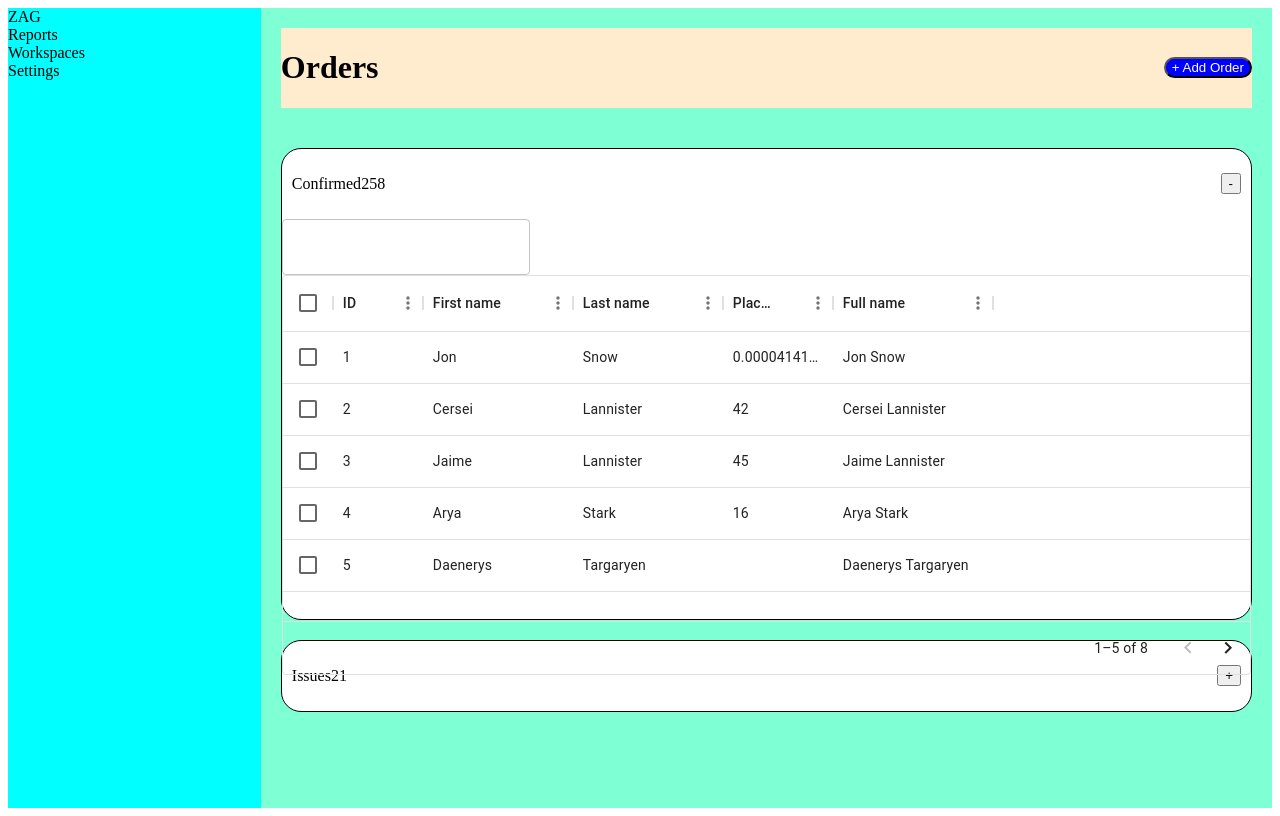
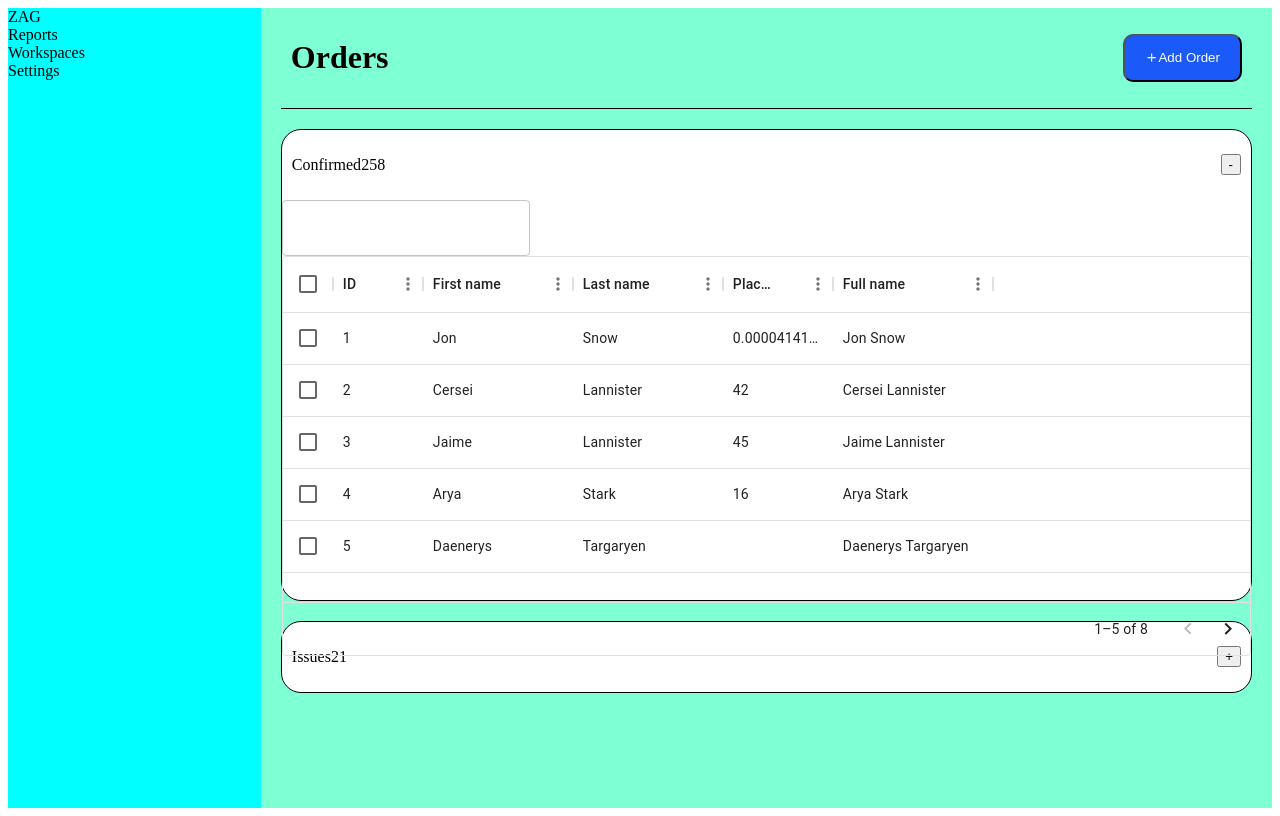
Before and after one commit to Mohit-9440/ajargh-dashboard-screen, a React (Create React App) app: page / in a window 1280 px wide. Built offline with nearby package versions, Linux system fonts and the light colour scheme.

Commit message:
header updated

```diff
--- a/package.json
+++ b/package.json
@@ -12,6 +12,7 @@
     "@testing-library/user-event": "^13.5.0",
     "react": "^18.2.0",
     "react-dom": "^18.2.0",
+    "react-icons": "^4.9.0",
     "react-scripts": "5.0.1",
     "web-vitals": "^2.1.4"
   },
--- a/src/component/header/Header.jsx
+++ b/src/component/header/Header.jsx
@@ -1,11 +1,17 @@
 import React from 'react'
 import './header.css'
+import { IoMdAdd } from 'react-icons/io'
 const Header = () => {
   return (
     <div className='header'>
       <div className='header-div'>
           <div className='header-heading'><h1>Orders</h1></div>
-          <div className='header-button-wrap'><button>+ Add Order</button></div>
+          <div className='header-button-wrap'>
+            <button>
+              <IoMdAdd className='icon'/>
+              <p>Add Order</p>
+            </button>
+          </div>
       </div>
     </div>
   )
--- a/src/component/header/header.css
+++ b/src/component/header/header.css
@@ -1,16 +1,24 @@
 .header{
-    background-color: blanchedalmond;
-    margin: 20px;
+    /* background-color: blanchedalmond; */
+    margin-left: 20px;
+    margin-right: 20px;
 }
 .header-div{
     display: flex;
     flex-direction: row;
     align-items: center;
     justify-content: space-between;
+    padding: 10px;
+    border-bottom: 1px solid black;
 }
 .header-button-wrap button{
-    background-color: blue;
+    background-color: #1B59F8;
     color: white;
     cursor: pointer;
-    border-radius: 20px;
+    border-radius: 10px;
+    padding-left: 20px;
+    padding-right: 20px;
+    display: flex;
+    flex-direction: row;
+    align-items: center;
 }
```
Also changed, not shown: 1 other file (tests, documents, lock files or other folders).
